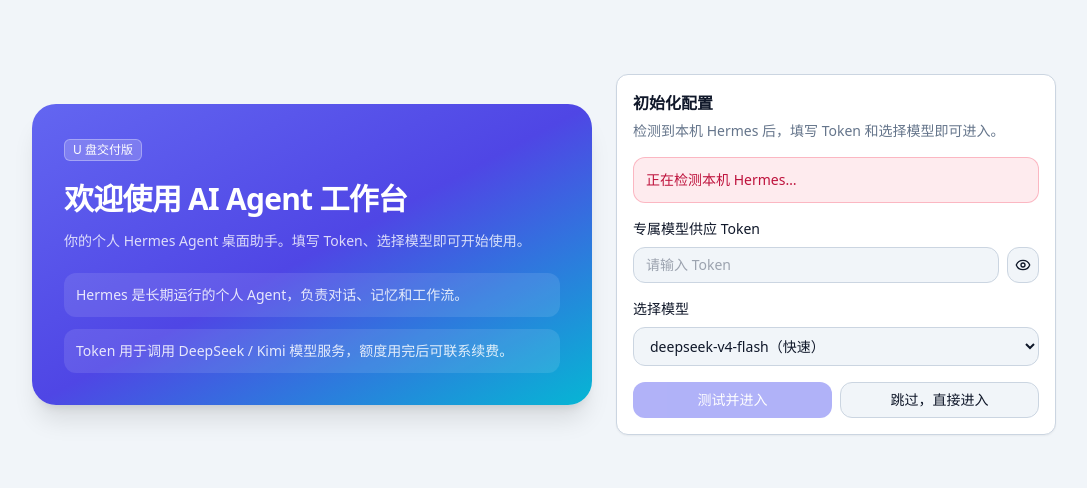
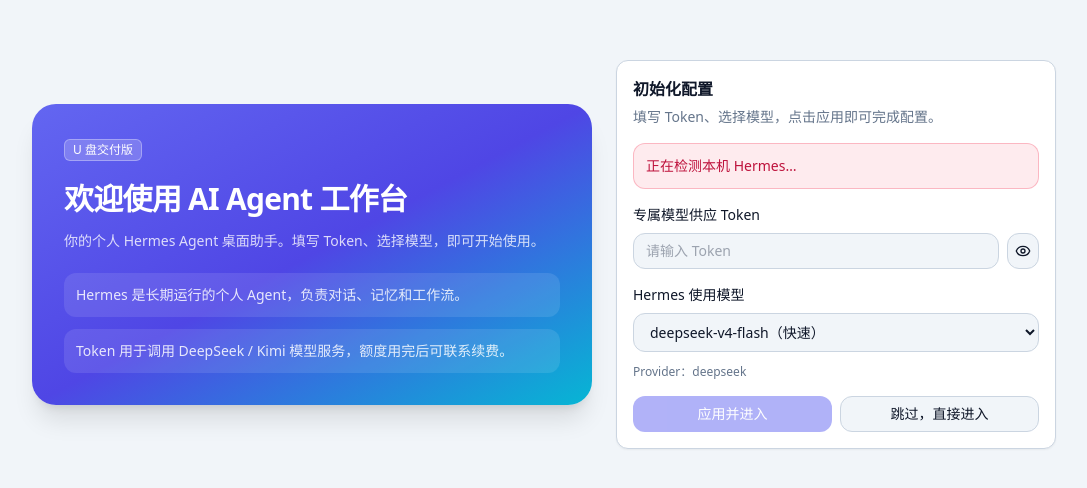
Before and after one commit to Yexiangl/ai-agent-u-ai-1-new, a React (Vite) app: page / in a window 1280 px wide. Shown: the part 146-634 px from the top of the page, without its empty margins (96-1183 px from the left). Built offline with nearby package versions, Linux system fonts and the light colour scheme.

Commit message:
feat: stabilize Hermes config onboarding flow

```diff
--- a/src/App.tsx
+++ b/src/App.tsx
@@ -455,27 +455,33 @@
 function Onboarding({ config, updateConfig, hermesCli, hermesApi }: { config: AppConfig; updateConfig: (next: AppConfig) => Promise<void>; hermesCli: HermesStatus | null; hermesApi: HermesApiServerStatus | null }) {
   const [draft, setDraft] = useState({ ...config, baseUrl: config.baseUrl || DEFAULT_CONFIG.baseUrl });
   const [showToken, setShowToken] = useState(false);
-  const [testing, setTesting] = useState(false);
+  const [applying, setApplying] = useState(false);
   const [result, setResult] = useState<{ ok: boolean; message: string } | null>(null);
   const hermesInstalled = hermesCli?.installed;
   const hermesRunning = hermesApi?.running;
 
-  const testAndEnter = async () => {
-    setTesting(true);
+  const providerMap: Record<string, string> = { "deepseek-v4-flash": "deepseek", "deepseek-v4-pro": "deepseek", "kimi-k2.6": "kimi-coding" };
+
+  const applyAndEnter = async () => {
+    setApplying(true);
     setResult(null);
     try {
       if (!draft.apiKey.trim()) throw new Error("请填写专属模型供应 Token");
+      // Test token first
       const modelsResult = await listModels(draft.baseUrl, draft.apiKey);
-      if (!modelsResult.ok) throw new Error(modelsResult.error || "连接测试失败");
-      const modelCount = modelsResult.data?.data?.length ?? 0;
-      const nextStatus = { ok: true, message: `连接成功，可用模型 ${modelCount} 个`, latencyMs: modelsResult.latencyMs, modelCount, testedAt: new Date().toISOString() };
-      await updateConfig({ ...draft, selectedEngine: "hermes", hasCompletedOnboarding: true, lastConnectionStatus: nextStatus });
-      setResult({ ok: true, message: nextStatus.message });
+      if (!modelsResult.ok) throw new Error(modelsResult.error || "Token 连接测试失败");
+      // Apply to Hermes if installed
+      if (hermesInstalled) {
+        try {
+          await applyHermesModelConfig(draft.apiKey, draft.defaultModel);
+        } catch { /* non-fatal: config write failed but we can still enter */ }
+      }
+      await updateConfig({ ...draft, selectedEngine: "hermes", hasCompletedOnboarding: true });
+      setResult({ ok: true, message: "配置完成，正在进入工作台…" });
     } catch (error) {
-      const message = getErrorMessage(error);
-      setResult({ ok: false, message });
+      setResult({ ok: false, message: getErrorMessage(error) });
     } finally {
-      setTesting(false);
+      setApplying(false);
     }
   };
 
@@ -487,7 +493,7 @@
             <Badge className="border-white/30 bg-white/20 text-white">U 盘交付版</Badge>
             <div>
               <h1 className="text-3xl font-bold tracking-tight">欢迎使用 AI Agent 工作台</h1>
-              <p className="mt-3 text-sm leading-6 text-white/80">你的个人 Hermes Agent 桌面助手。填写 Token、选择模型即可开始使用。</p>
+              <p className="mt-3 text-sm leading-6 text-white/80">你的个人 Hermes Agent 桌面助手。填写 Token、选择模型，即可开始使用。</p>
             </div>
             <div className="grid gap-3 text-sm text-white/85">
               <div className="rounded-xl bg-white/10 p-3">Hermes 是长期运行的个人 Agent，负责对话、记忆和工作流。</div>
@@ -499,7 +505,7 @@
         <Card>
           <CardHeader>
             <CardTitle>初始化配置</CardTitle>
-            <CardDescription>检测到本机 Hermes 后，填写 Token 和选择模型即可进入。</CardDescription>
+            <CardDescription>填写 Token、选择模型，点击应用即可完成配置。</CardDescription>
           </CardHeader>
           <CardContent className="space-y-4">
             <div className={cn("rounded-xl border p-3 text-sm", hermesRunning ? "border-emerald-500/30 bg-emerald-500/10 text-emerald-700 dark:text-emerald-400" : hermesInstalled ? "border-amber-500/30 bg-amber-500/10 text-amber-700 dark:text-amber-400" : "border-rose-500/30 bg-rose-500/10 text-rose-700 dark:text-rose-400")}>
@@ -508,8 +514,8 @@
                 : hermesRunning
                 ? "Hermes 对话服务运行中，可以正常使用。"
                 : hermesInstalled
-                  ? "Hermes 已安装，但对话服务未运行。进入工作台后可在 Hermes 管理页检查。"
-                  : "未检测到 Hermes。进入工作台后可通过 Hermes 管理页安装。"}
+                  ? "Hermes 已安装，但对话服务未运行。配置完成后请启动 Hermes。"
+                  : "未检测到 Hermes。进入工作台后可通过 Hermes 管理页查看安装方式。"}
             </div>
             <Field label="专属模型供应 Token">
               <div className="flex gap-2">
@@ -517,15 +523,16 @@
                 <Button variant="outline" size="icon" onClick={() => setShowToken(!showToken)}>{showToken ? <EyeOff className="h-4 w-4" /> : <Eye className="h-4 w-4" />}</Button>
               </div>
             </Field>
-            <Field label="选择模型">
+            <Field label="Hermes 使用模型">
               <select className="w-full rounded-xl border bg-background px-3 py-2 text-sm" value={draft.defaultModel} onChange={(e) => setDraft({ ...draft, defaultModel: e.target.value as typeof draft.defaultModel })}>
                 <option value="deepseek-v4-flash">deepseek-v4-flash（快速）</option>
                 <option value="deepseek-v4-pro">deepseek-v4-pro（高质量）</option>
                 <option value="kimi-k2.6">kimi-k2.6（长文本）</option>
               </select>
+              <p className="mt-1 text-xs text-muted-foreground">Provider：{providerMap[draft.defaultModel] || "custom"}</p>
             </Field>
             <div className="grid gap-2 sm:grid-cols-2">
-              <Button className="w-full" disabled={testing || !draft.apiKey.trim()} onClick={testAndEnter}>{testing && <Loader2 className="h-4 w-4 animate-spin" />}测试并进入</Button>
+              <Button className="w-full" disabled={applying || !draft.apiKey.trim()} onClick={applyAndEnter}>{applying && <Loader2 className="h-4 w-4 animate-spin" />}应用并进入</Button>
               <Button variant="outline" className="w-full" onClick={() => updateConfig({ ...draft, selectedEngine: "hermes", hasCompletedOnboarding: true })}>跳过，直接进入</Button>
             </div>
             {result && <div className={cn("rounded-xl border p-3 text-sm", result.ok ? "border-emerald-500/30 bg-emerald-500/10 text-emerald-700 dark:text-emerald-400" : "border-rose-500/30 bg-rose-500/10 text-rose-700 dark:text-rose-400")}>{result.message}</div>}
```
